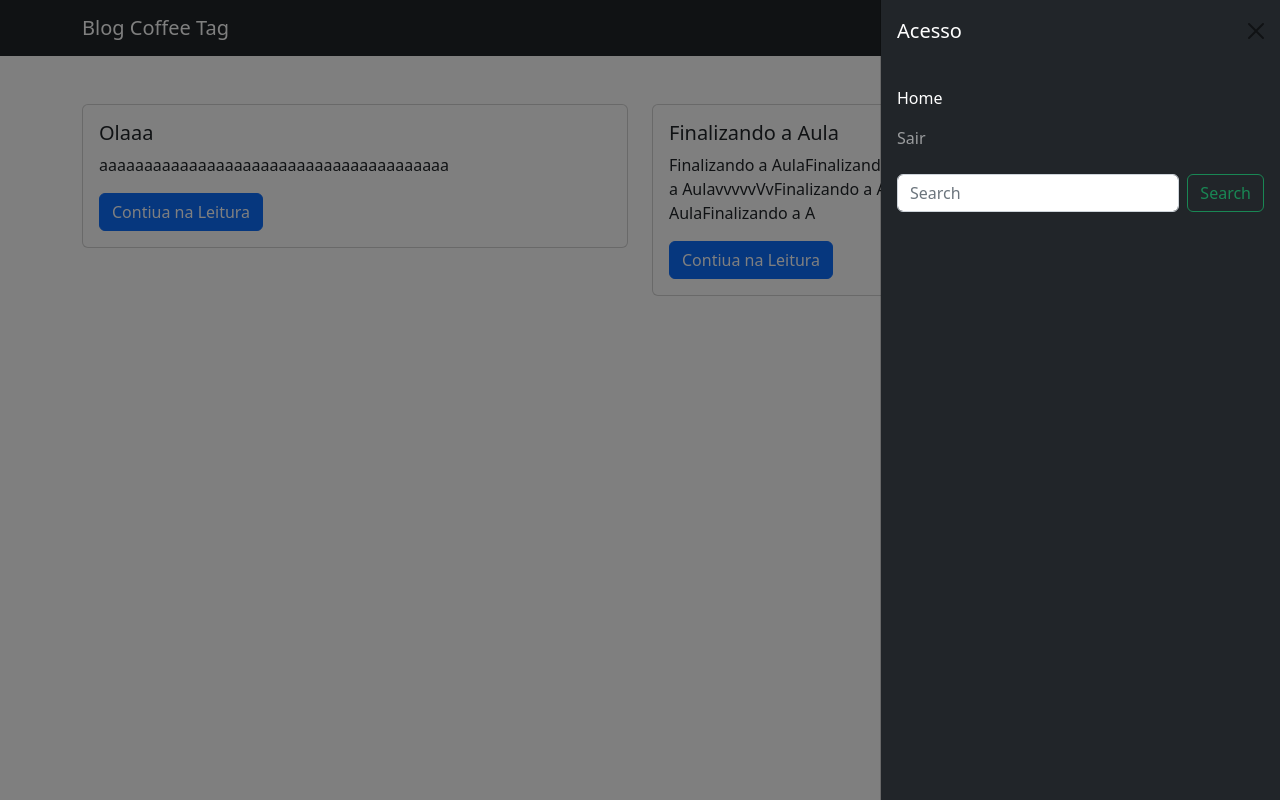
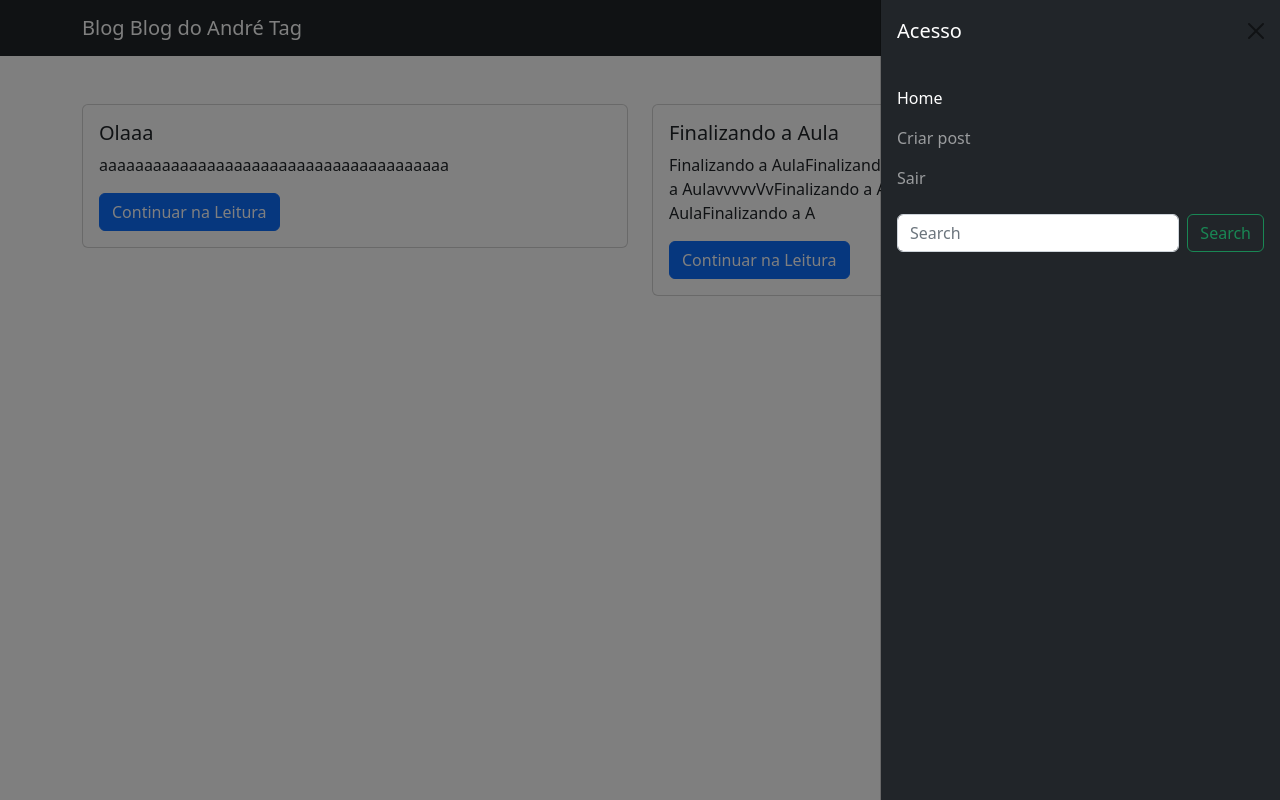
Before and after one commit to andreluizceasar/django-blog, a Django app: page / in a window 1280 px wide, after a click that opens the changed part. Run offline with Django 4.2, Linux system fonts and the light colour scheme; a user stored in the database is signed in; data comes from the database, SQL or seed files in the repository; both versions use the stored data as it was before the commit.

Commit message:
cadastro de post

```diff
--- a/blog/admin.py
+++ b/blog/admin.py
@@ -3,8 +3,7 @@ from .models import Post
 
 # Register your models here.
 class PostAdmin(admin.ModelAdmin):
-    list_display = ('title', 'slug', 'status', 'created_on')
-    list_filter = ('status',)
+    list_display = ('title', 'slug', 'created_on')
     search_field= ('title', 'content')
 
 
--- a/blog/models.py
+++ b/blog/models.py
@@ -2,8 +2,6 @@ from django.db import models
 from django.contrib.auth.models import User
 
 # Create your models here.
-
-STATUS = ((0, 'Draft'), (1, 'Published'))
 
 class Post(models.Model):
     title = models.CharField(max_length=200, unique=True)
@@ -12,7 +10,6 @@ class Post(models.Model):
     created_on = models.DateField(auto_now_add=True)
     update_on = models.DateField(auto_now=True)
     content = models.TextField()
-    status = models.IntegerField(choices=STATUS, default=0)
 
     class Meta:
         ordering = ['-created_on']
--- a/blog/templates/index.html
+++ b/blog/templates/index.html
@@ -18,7 +18,7 @@
                             <h5 class="card-title"> {{ post.title }} </h5>
                             <p class="card-text"> {{ post.content|slice:":150"}}  </p>
 
-                            <a href="{% url 'post_detail' post.slug  %}" class="btn btn-primary">Contiua na Leitura</a>
+                            <a href="{% url 'post_detail' post.slug  %}" class="btn btn-primary">Continuar na Leitura</a>
                             </div>
                         </div>
                         </div>
--- a/blog/templates/menu.html
+++ b/blog/templates/menu.html
@@ -4,7 +4,7 @@
 
     <head>
 
-        <title>  Blog Coffee Tag </title>
+        <title>  Blog do André </title>
 
         <link href="https://cdn.jsdelivr.net/npm/bootstrap@5.2.2/dist/css/bootstrap.min.css" rel="stylesheet" integrity="sha384-Zenh87qX5JnK2Jl0vWa8Ck2rdkQ2Bzep5IDxbcnCeuOxjzrPF/et3URy9Bv1WTRi" crossorigin="anonymous">
         <script src="https://cdn.jsdelivr.net/npm/bootstrap@5.2.2/dist/js/bootstrap.bundle.min.js" integrity="sha384-OERcA2EqjJCMA+/3y+gxIOqMEjwtxJY7qPCqsdltbNJuaOe923+mo//f6V8Qbsw3" crossorigin="anonymous"></script>
@@ -17,7 +17,7 @@
 
         <nav class="navbar navbar-dark bg-dark">
             <div class="container">
-              <a class="navbar-brand" href="#">Blog Coffee Tag</a>
+              <a class="navbar-brand" href="#">Blog Blog do André Tag</a>
               <button class="navbar-toggler" type="button" data-bs-toggle="offcanvas" data-bs-target="#offcanvasNavbar" aria-controls="offcanvasNavbar">
                 <span class="navbar-toggler-icon"></span>
               </button>
@@ -34,6 +34,10 @@
 
                         <li class="nav-item">
                           <a class="nav-link active" aria-current="page" href="/">Home</a>
+                        </li>
+
+                        <li class="nav-item">
+                          <a class="nav-link" href="/criar/post">Criar post</a>
                         </li>
 
                         <li class="nav-item">
--- a/blog/urls.py
+++ b/blog/urls.py
@@ -8,4 +8,8 @@ urlpatterns = [
     path('sigup/', views.sigup, name='sigup'),
     path('sigin/', views.sigin, name='sigin'),
     path('sair/', views.sair, name='sair'),
+
+    path('criar/post/', views.criar_post, name='criar_post'),
+    path('criar/<int:post_id>/delete', views.deletar_post, name='deletar_post'),
+
 ]
--- a/blog/views.py
+++ b/blog/views.py
@@ -8,6 +8,9 @@ from django.shortcuts import render, redirect, get_object_or_404
 from django.contrib.auth.decorators import login_required
 from django.contrib.auth.models import User
 from django.utils import timezone
+
+from .forms import PostForm
+from .models import Post
 
 # Create your views here.
 def home(request):
@@ -74,8 +77,42 @@ def sair(request):
     logout (request)
     return redirect('home')
 
+@login_required
+def criar_post(request):
+
+    if request.method == 'GET':
+        return render(request, 'criar_post.html', {
+            'form' : PostForm
+        })
+
+    else:
+
+        try:
+            form = PostForm(request.POST)
+            new_post = form.save(commit=False)
+            new_post.author = request.user
+            new_post.save()
+            return redirect('home')
+
+        except ValueError:
+
+            return render(request,'criar_post.html', {
+                'form' : PostForm,
+                'error' : 'Favor inserir dados validos'
+            })
+
+
+#deletar tarefa
+@login_required
+def deletar_post(request, post_id):
+    post = get_object_or_404(Post, pk=post_id, user=request.user)
+
+    if request.method == 'POST':
+        post.delete()
+        return redirect('home')
+
 class PostList(generic.ListView):
-    queryset = Post.objects.filter(status=1).order_by('-created_on')
+    queryset = Post.objects.order_by('-created_on')
     template_name = 'index.html'
 
 class DetailView(generic.DetailView):
```
Also changed, not shown: blog/forms.py (added, +8 -0 lines), blog/templates/criar_post.html (added, +53 -0 lines), blog/templates/home.html (deleted, +0 -63 lines), blog/migrations/0001_initial.py, db.sqlite3.
